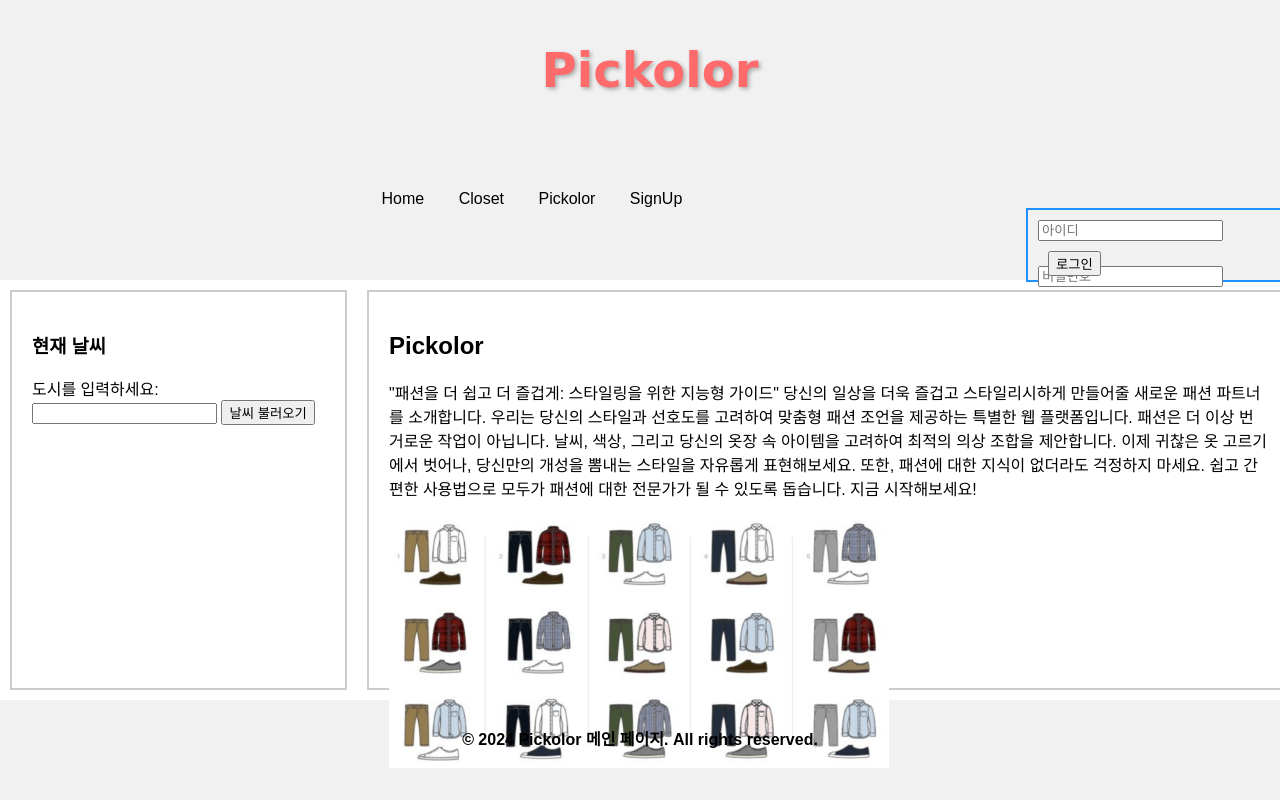
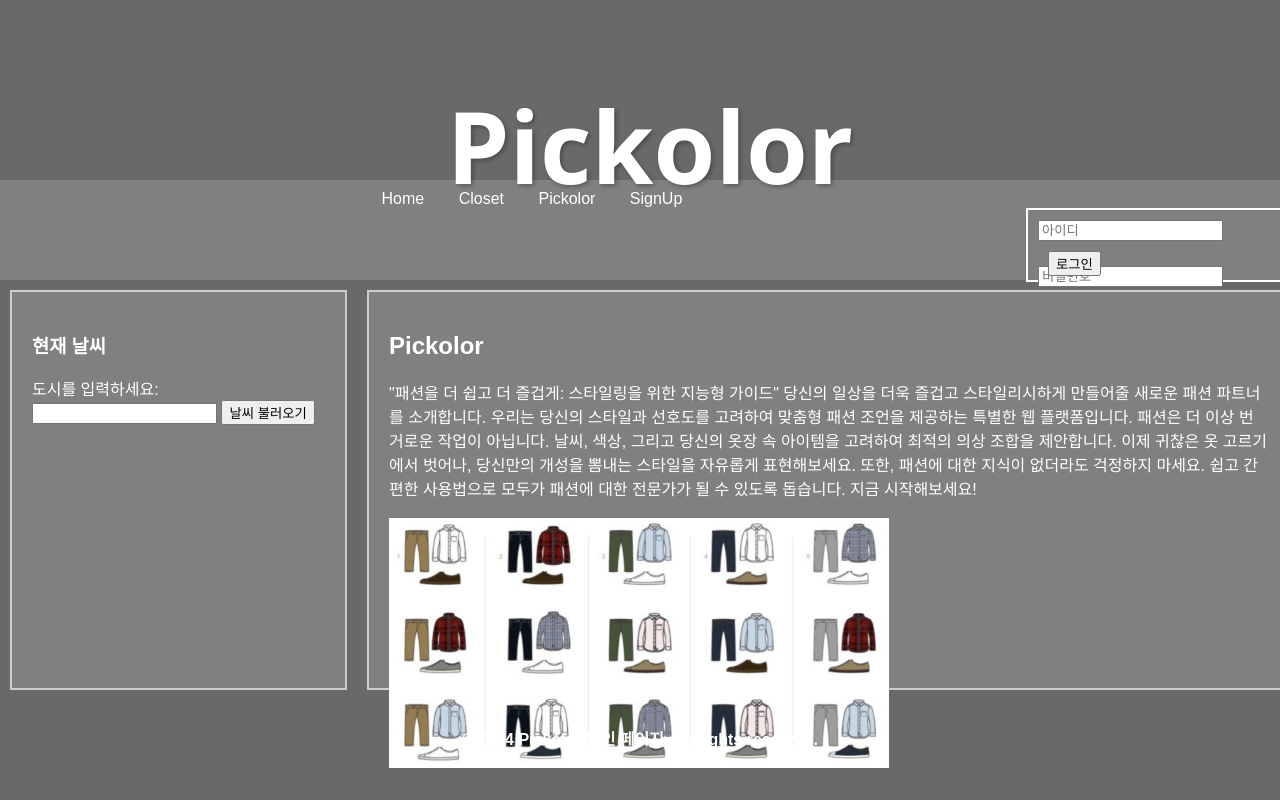
Before and after one commit to moonsung1/FashionProject, a website: page mainpage.html in a window 1280 px wide. Drawn offline with Linux system fonts and the light colour scheme.

Commit message:
css 조금 수정

```diff
--- a/public/style.css
+++ b/public/style.css
@@ -1,5 +1,5 @@
 #menubar{
-    background: #f1f1f1;
+    background: gray;
 }
 #menubar ul{
     margin: 0;
@@ -11,7 +11,7 @@
     padding: 0px 15px;
 }
 #menubar ul li a{
-   color: black;
+   color: white;
    text-decoration: none;
 }
 #menubar ul li a:hover{
@@ -22,11 +22,12 @@ height: 100%; margin: 0; padding: 0;
 }
 body{
 font-family: Arial, sans-serif;
+background-color: dimgrey;
 }
 header{
 width: 100%;
 height: 20%;
-background: #f1f1f1;
+background-color: dimgrey;
 text-align: center;
 padding: 10px;
 }
@@ -38,6 +39,7 @@ padding: 10px;
 display: flex;
 flex-direction: column;
 align-items: center;
+
 }
 main{
 width: 100%;
@@ -49,21 +51,22 @@ margin:10px;
 footer{
 width: 100;
 height: 10%;
-background: #f1f1f1;
+background: dimgrey;
 text-align: center;
 padding: 10px;
+color: white;
 }
 h1{
-font-family:'Pacifico' , cursive;
-font-size: 48px;
-color: #ff6b6b;
+font-family:'Segoe UI', Tahoma, Geneva, Verdana, sans-serif;
+font-size: 100px;
+color: white;
 text-shadow: 2px 2px 4px rgba(0, 0, 0, 0.3);
 text-align: center;
 }
 #login{
 border-style: solid;
 border-width: 2px;
-border-color: dodgerblue;
+border-color: white;
 width: 240px;
 height:50px;
 padding: 10px;
@@ -78,22 +81,25 @@ top: 10px;
 }
 
 aside{
-
+background-color: gray;
 border-style: solid;
 border-width: 2px;
 border-color: #ccc;
 margin-right : 20px;
 padding: 20px;
+color: white;
 
 flex :1;
 }
 
 section{
 
+background-color: gray;
 border-style: solid;
 border-width: 2px;
 border-color: #ccc;
 padding: 20px;
+color: white;
 
 flex:3;
 }
```
Also changed, not shown: mainpage.html (line endings or trailing spaces).
